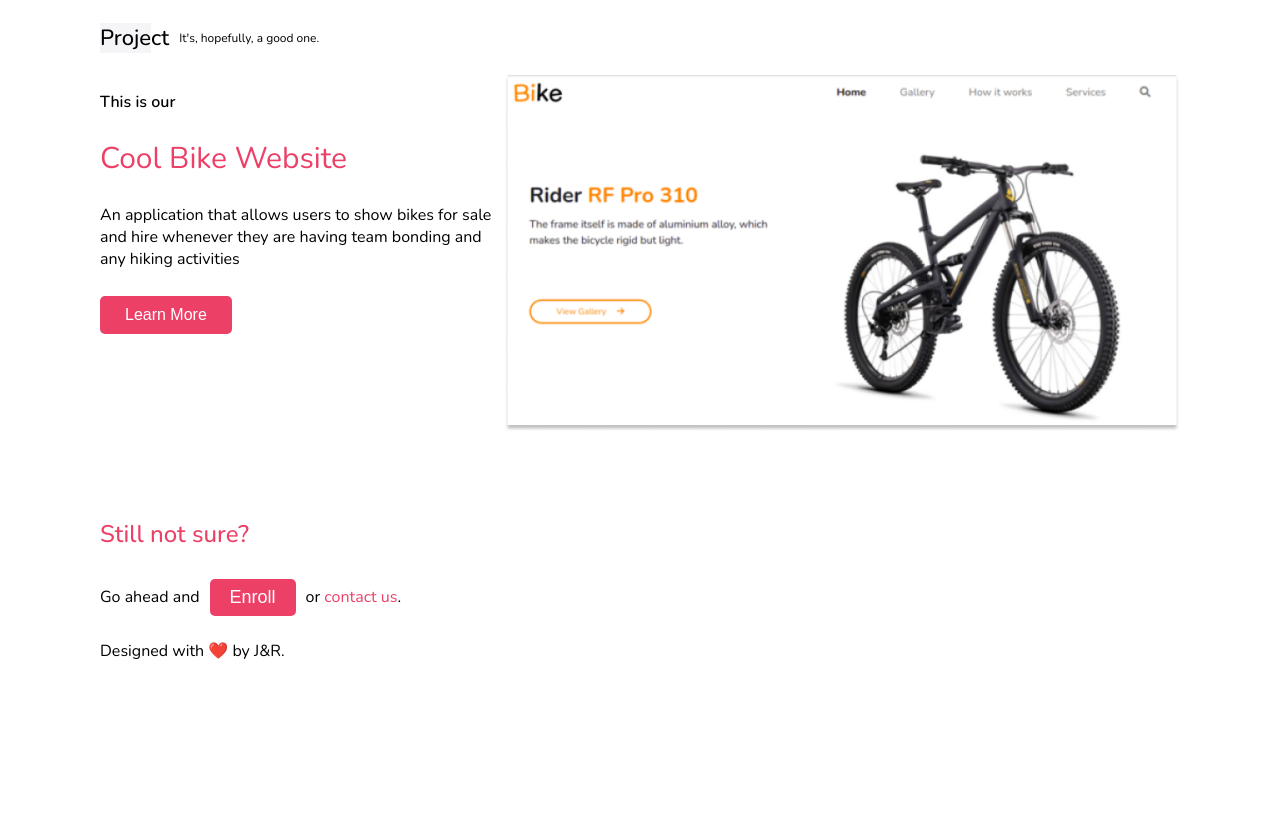
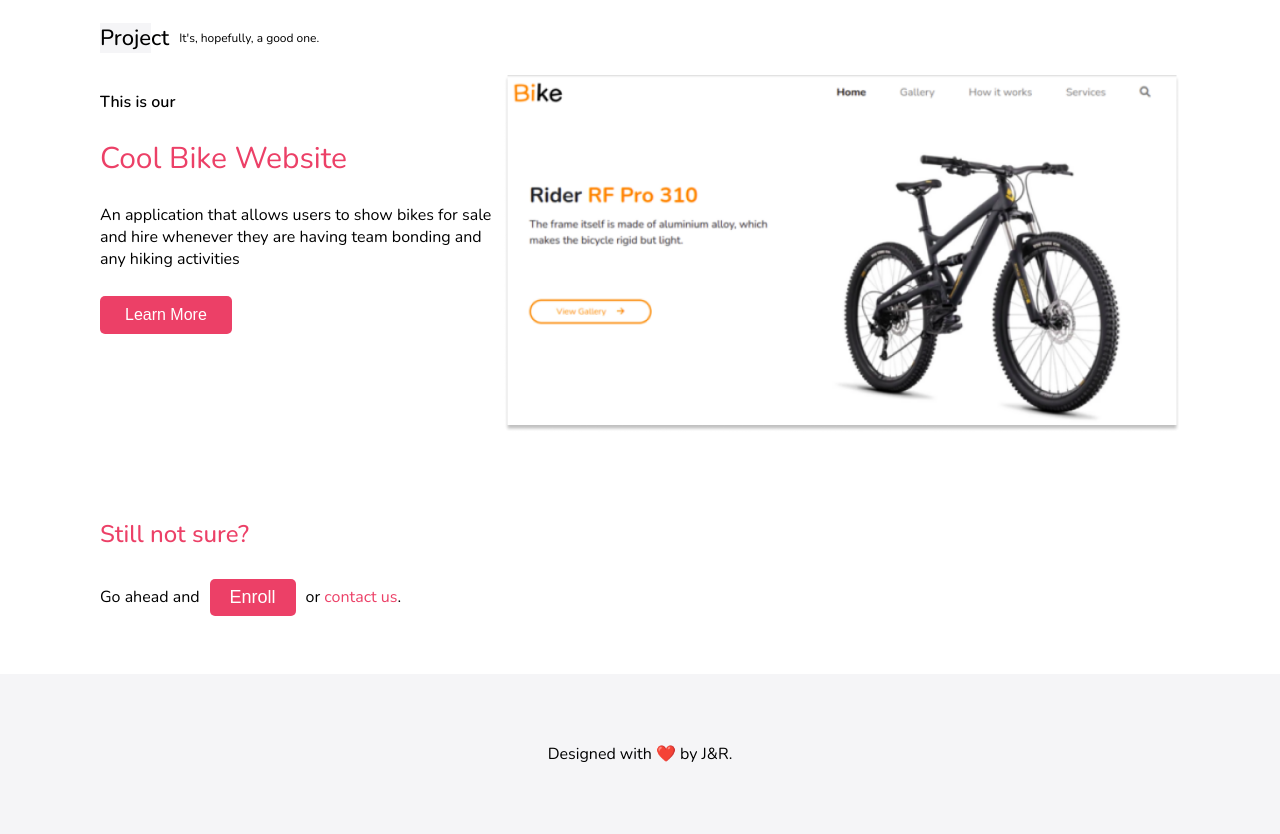
Before and after one commit to moryno/moringa-landing-page, a plain HTML site: page index.html in a window 1280 px wide. Shown: the part 2573-3407 px from the top of the page. Before the commit the page ends 3301 px from the top, so only its background shows below. Drawn offline with nearby package versions, Linux system fonts and the light colour scheme.

Commit message:
Add a footer section in moringa school landing page

```diff
--- a/assets/css/styles.css
+++ b/assets/css/styles.css
@@ -328,3 +328,14 @@ p.bottom{
 }
 
 /* FOOTER SECTION */
+.footer{
+    background-color: #F5F5F7;
+    height: 20vh;
+
+    display: flex;
+    align-items: center;
+    justify-content: center;
+}
+.footer-text{
+    font-weight: 300;
+}
--- a/index.html
+++ b/index.html
@@ -183,10 +183,11 @@
          <p>or <a class="contact-link" href="">contact us</a>.</p>
        </div>
      </div>
-     <div class="footer">
-       <p>Designed with ❤️ by J&R. </p>
-     </div>
+
     </div>
+    </div>
+    <div class="footer">
+      <p class="footer-text">Designed with ❤️ by J&R. </p>
     </div>
   </body>
 </html>
```
